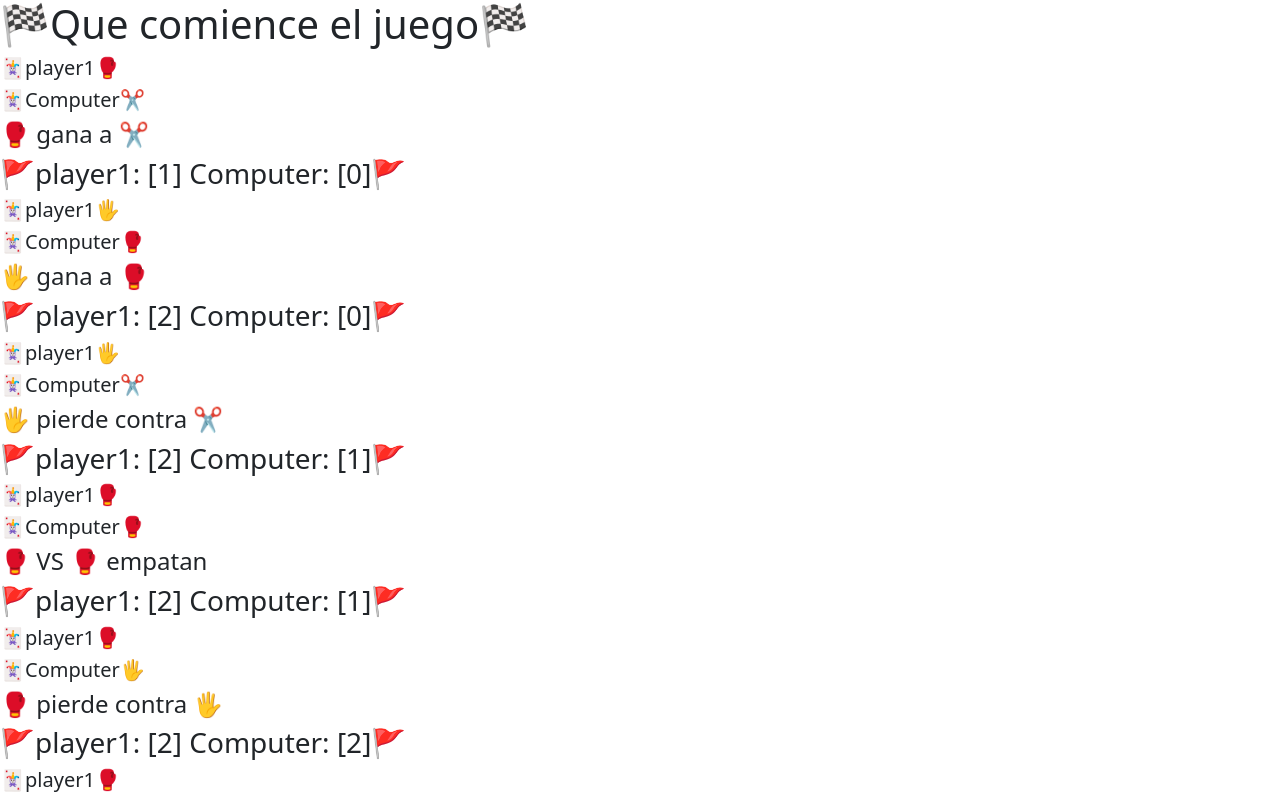
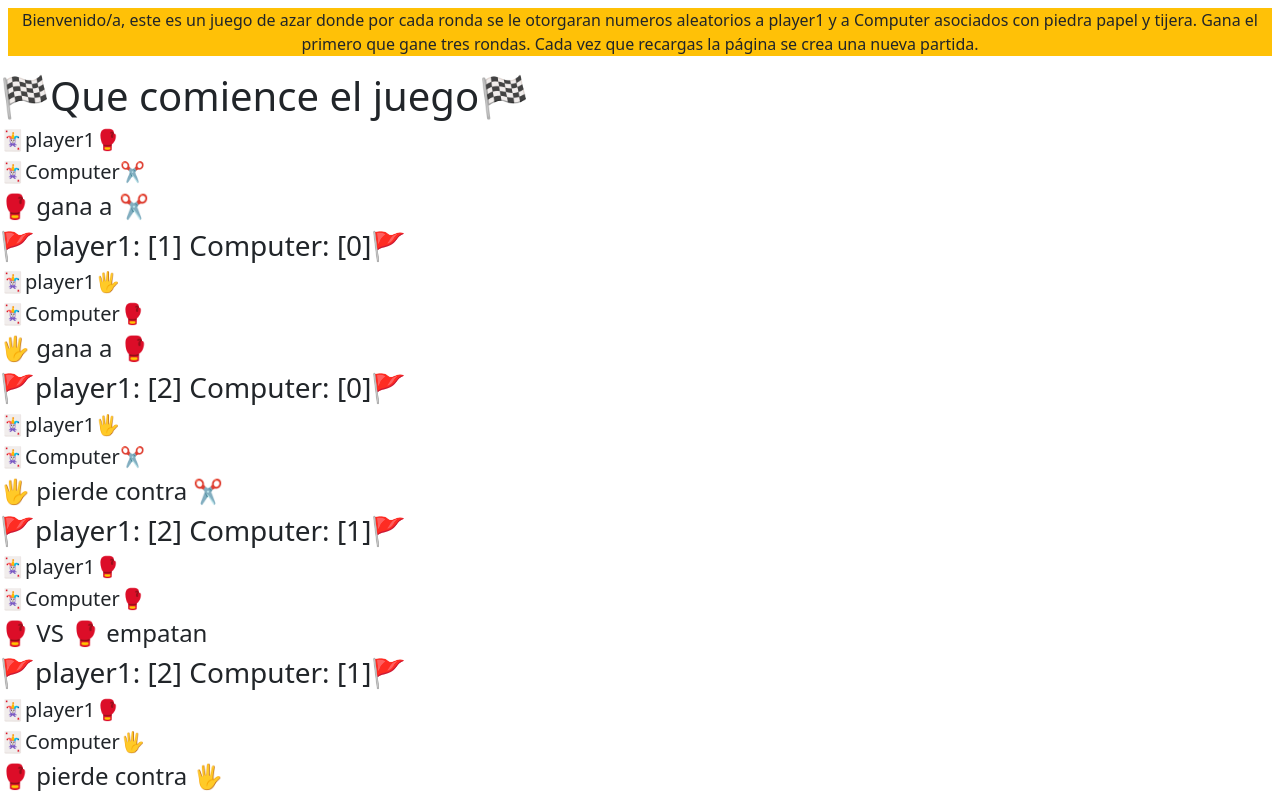
Before and after one commit to lumarro/JavaScript, a website: page js17/index.html in a window 1280 px wide. Shown: the top 795 px of the page. Drawn offline with nearby package versions, Linux system fonts and the light colour scheme.

Commit message:
Retoque al ejercicio 17

```diff
--- a/js17/index.html
+++ b/js17/index.html
@@ -11,6 +11,7 @@
     <link rel="stylesheet" href="./style.css" />
 </head>
 <body>
+    <div class="m-2"><p class="container-fluid bg-warning text-center">Bienvenido/a, este es un juego de azar donde por cada ronda se le otorgaran numeros aleatorios a player1 y a Computer asociados con piedra papel y tijera. Gana el primero que gane tres rondas. Cada vez que recargas la página se crea una nueva partida.</p></div>
     <!--Link a bootstrap tendre que buscar info ATENCION PONER ESTOS EN EL BODY MEJOR-->
     <script
         src="https://cdn.jsdelivr.net/npm/bootstrap@5.2.0/dist/js/bootstrap.bundle.min.js"
--- a/js17/main.js
+++ b/js17/main.js
@@ -1,4 +1,3 @@
-
 document.write("<h1>🏁Que comience el juego🏁</h1>");
 let count1=0;
 let count2=0;
```
